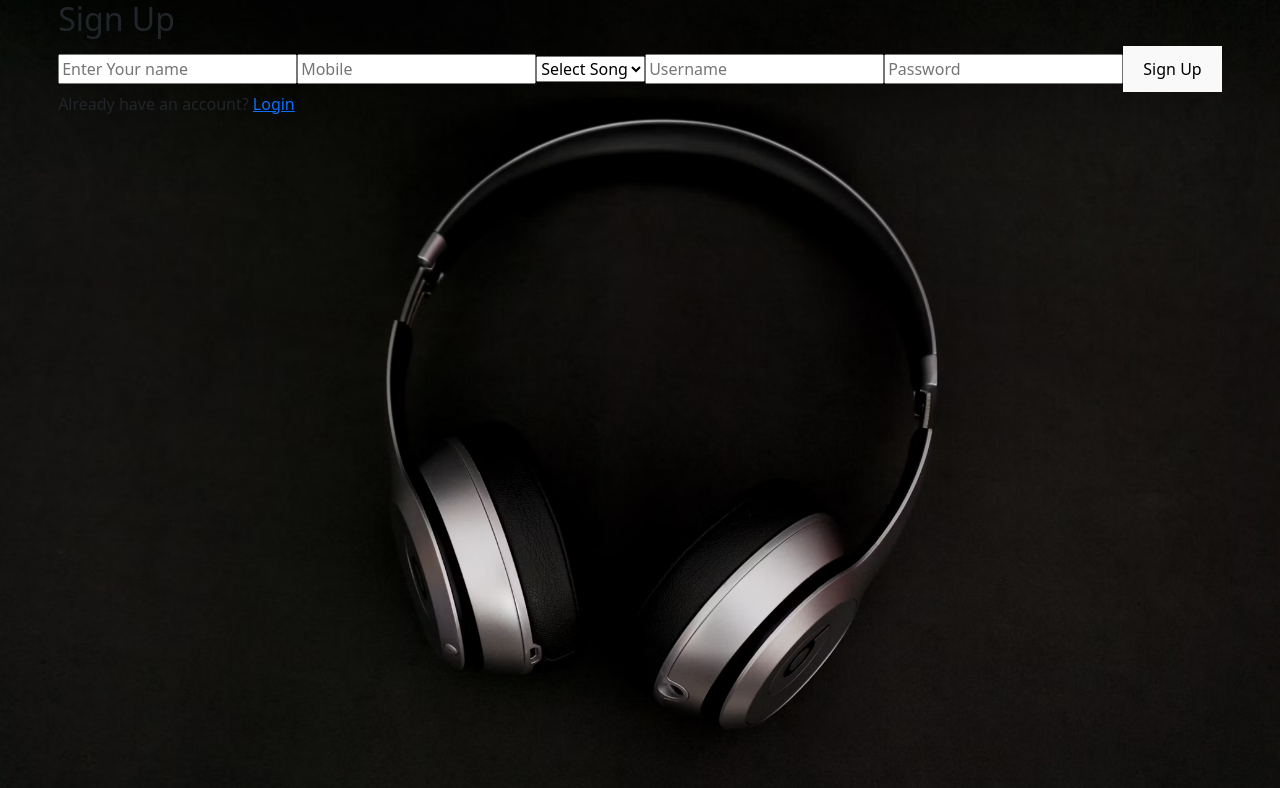
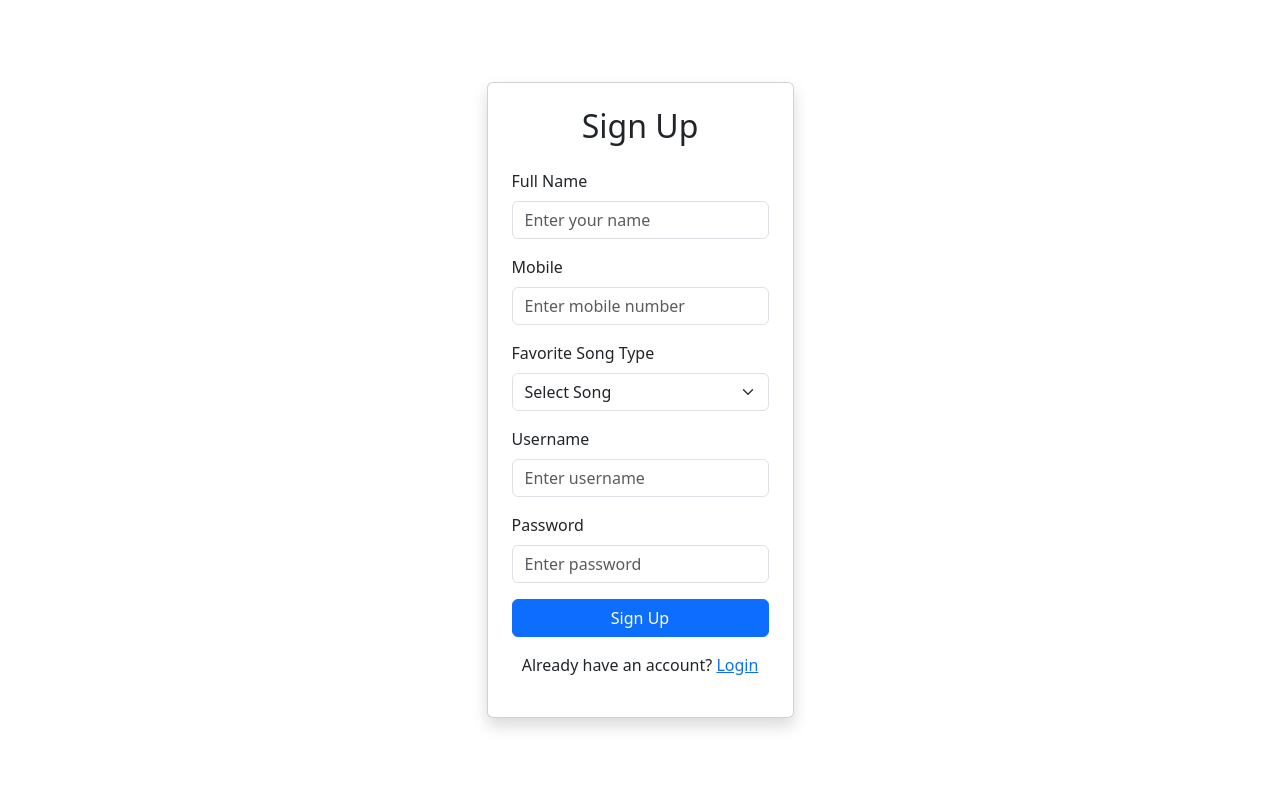
Before and after one commit to teligent-technology/Music-Application, a React (Vite) app in the folder Frontend/: page / in a window 1280 px wide. Shown: the top 788 px of the page. Built offline with nearby package versions, Linux system fonts and the light colour scheme.

Commit message:
Some changes

```diff
--- a/Frontend/src/Components/AudioPlayer.jsx
+++ b/Frontend/src/Components/AudioPlayer.jsx
@@ -170,7 +170,7 @@ const AudioPlayer = ({ songsList }) => {
 
           <button   className="btn btn-primary d-flex align-items-center gap-2 px-4 py-2 rounded shadow-sm"
           onClick={handleSearchClick}
-          style={{ position: 'fixed', top: '100px', right: '50px' }}>Search</button>
+          style={{ position: 'fixed', top: '200px', right: '400px' }}>Search</button>
 
 
         </div>
--- a/Frontend/src/Login.jsx
+++ b/Frontend/src/Login.jsx
@@ -29,15 +29,27 @@ function Login() {
 
 
   return (
-    <>    <form onSubmit={handleSubmit}>
-      <h2>Login</h2>
+    <>
+    <div className="container d-flex justify-content-center align-items-center" style={{ minHeight: "100vh" }}>
+      <div className="card shadow p-4" style={{ width: "100%", maxWidth: "400px" }}>
+        <h2 className="text-center mb-4">Login</h2>
+    <form onSubmit={handleSubmit}>
+    <div className="mb-3">
+    <label className="form-label">Username</label>
+
       <input name="username" type="text" placeholder="username" onChange={handleChange} />
+      </div>
+      <div className="mb-3">
+      <label className="form-label">Password</label>
       <input name="password" type="password" placeholder="Password" onChange={handleChange} />
+      </div>
       <button type="submit">Login</button>
     </form>
     <p>
         Don't have an account? <Link to="/signup">Signup</Link>
       </p>
+      </div>
+      </div>
     </>
 
   );
--- a/Frontend/src/Pages/Bhojpuri.jsx
+++ b/Frontend/src/Pages/Bhojpuri.jsx
@@ -7,7 +7,16 @@ import AudioPlayer from "../Components/AudioPlayer";
 
 
 const BhojPuri = () => {
-  return <div >
+  return<div
+  className="bg-dark text-white"
+  style={{
+    backgroundImage: "url(''/public/background.jpg'cd')", // Make sure this path is correct
+    backgroundSize: "cover",
+    backgroundPosition: "center",
+    minHeight: "100vh",
+    paddingTop: "40px",
+    paddingBottom: "40px"
+  }} >
      <h2 className="text-white"> BHOJPURI SONGS</h2>
 
 
--- a/Frontend/src/Pages/Haryanvi.jsx
+++ b/Frontend/src/Pages/Haryanvi.jsx
@@ -7,7 +7,16 @@ import AudioPlayer from "../Components/AudioPlayer";
 
 
 const Haryanvi = () => {
-  return <div >
+  return <div
+  className="bg-dark text-white"
+  style={{
+    backgroundImage: "url(''/public/background.jpg'cd')", // Make sure this path is correct
+    backgroundSize: "cover",
+    backgroundPosition: "center",
+    minHeight: "100vh",
+    paddingTop: "40px",
+    paddingBottom: "40px"
+  }} >
      <h2 className="text-white mb-2"> HARYANVI SONGS</h2>
 
 
--- a/Frontend/src/Pages/Punjabi.jsx
+++ b/Frontend/src/Pages/Punjabi.jsx
@@ -5,7 +5,16 @@ import AudioPlayer from "../Components/AudioPlayer";
 
 const Punjabi = () => {
   return (
-    <div>
+    <div
+      className="bg-dark text-white"
+      style={{
+        backgroundImage: "url(''/public/background.jpg'cd')", // Make sure this path is correct
+        backgroundSize: "cover",
+        backgroundPosition: "center",
+        minHeight: "100vh",
+        paddingTop: "40px",
+        paddingBottom: "40px"
+      }} >
      <h2 className="text-white"> PUNJABI SONGS</h2>
 
 
--- a/Frontend/src/Signup.jsx
+++ b/Frontend/src/Signup.jsx
@@ -1,12 +1,6 @@
 import React, { useState } from 'react';
 import axios from 'axios';
-import { Link } from 'react-router-dom';
-import { useNavigate } from 'react-router-dom';
-
-
-
-
-
+import { Link, useNavigate } from 'react-router-dom';
 
 function Signup() {
   const [form, setForm] = useState({
@@ -17,7 +11,7 @@ function Signup() {
     password: ''
   });
 
-  const Navigate=useNavigate()
+  const navigate = useNavigate();
 
   const handleChange = e => {
     setForm({ ...form, [e.target.name]: e.target.value });
@@ -27,54 +21,98 @@ function Signup() {
     e.preventDefault();
     try {
       const res = await axios.post('http://localhost:3000/person/', form);
-      console.log('Raw response:', res);
-
       if (res.status === 200) {
-        console.log("Status is 200 OK");
-        Navigate('/login')
-        console.log("Success:", res.data);
-        alert(res.data.message); // Now this will work
+        alert(res.data.message || "Signup successful");
+        navigate('/login');
       } else {
         console.warn("Received non-200 response:", res.status);
       }
-
-      console.log('Success:', res.data);
     } catch (err) {
       console.error('Error:', err);
-      const error = err.response?.data?.error || err.message || 'Signup failed';
+      const error = err.response?.data?.error || 'Signup failed';
       alert(error);
     }
   };
 
+  return (
+    <div className="container d-flex justify-content-center align-items-center" style={{ minHeight: "100vh" }}>
+      <div className="card shadow p-4" style={{ width: "100%", maxWidth: "500px" }}>
+        <h2 className="text-center mb-4">Sign Up</h2>
+        <form onSubmit={handleSubmit}>
+          <div className="mb-3">
+            <label className="form-label">Full Name</label>
+            <input
+              name="name"
+              type="text"
+              className="form-control"
+              placeholder="Enter your name"
+              value={form.name}
+              onChange={handleChange}
+              required
+            />
+          </div>
 
-  return (
+          <div className="mb-3">
+            <label className="form-label">Mobile</label>
+            <input
+              name="Mobile"
+              type="number"
+              className="form-control"
+              placeholder="Enter mobile number"
+              value={form.Mobile}
+              onChange={handleChange}
+            />
+          </div>
 
-
-  <form onSubmit={handleSubmit}>
-  <h2>Sign Up</h2>
-
-  <input name="name" type="text" onChange={handleChange} placeholder="Enter Your name" value={form.name} required/>
-
-
-      <input name="Mobile" placeholder="Mobile" type="number" value={form.Mobile} onChange={handleChange} />
-
-      <select name="Song" value={form.Song} onChange={handleChange} required>
+          <div className="mb-3">
+            <label className="form-label">Favorite Song Type</label>
+            <select
+              name="Song"
+              className="form-select"
+              value={form.Song}
+              onChange={handleChange}
+              required
+            >
               <option value="">Select Song</option>
               <option value="Punjabi">Punjabi</option>
               <option value="bhojpuri">Bhojpuri</option>
               <option value="Haryanvi">Haryanvi</option>
             </select>
+          </div>
 
-    <input name="username" placeholder="Username" value={form.username} onChange={handleChange} required />
+          <div className="mb-3">
+            <label className="form-label">Username</label>
+            <input
+              name="username"
+              type="text"
+              className="form-control"
+              placeholder="Enter username"
+              value={form.username}
+              onChange={handleChange}
+              required
+            />
+          </div>
 
-    <input name="password" type="password" placeholder="Password" value={form.password} onChange={handleChange} required />
-    <button type="submit" >Sign Up</button>
-    <p>Already have an account? <Link to="/login">Login</Link></p>
+          <div className="mb-3">
+            <label className="form-label">Password</label>
+            <input
+              name="password"
+              type="password"
+              className="form-control"
+              placeholder="Enter password"
+              value={form.password}
+              onChange={handleChange}
+              required
+            />
+          </div>
 
+          <button type="submit" className="btn btn-primary w-100">Sign Up</button>
         </form>
-
-
-
+        <p className="mt-3 text-center">
+          Already have an account? <Link to="/login">Login</Link>
+        </p>
+      </div>
+    </div>
   );
 }
 
--- a/Frontend/src/index.css
+++ b/Frontend/src/index.css
@@ -31,12 +31,12 @@ body {
   min-height: 100vh;
   margin-top: -187px;
   margin-left: 600px; */
-  background-color: blue;
-  background-image: url('/public/background.jpg');
+  /* background-color: blue; */
+  /* background-image: url('/public/background.jpg'); */
   /* background-repeat: no-repeat; */
-  background-size: cover;
-  background-position: center;
-  height: 800px;
+  /* background-size: cover; */
+  /* background-position: center; */
+  /* height: 800px; */
 
 }
 
```
Lines whose indentation alone changed are shown as unchanged.
